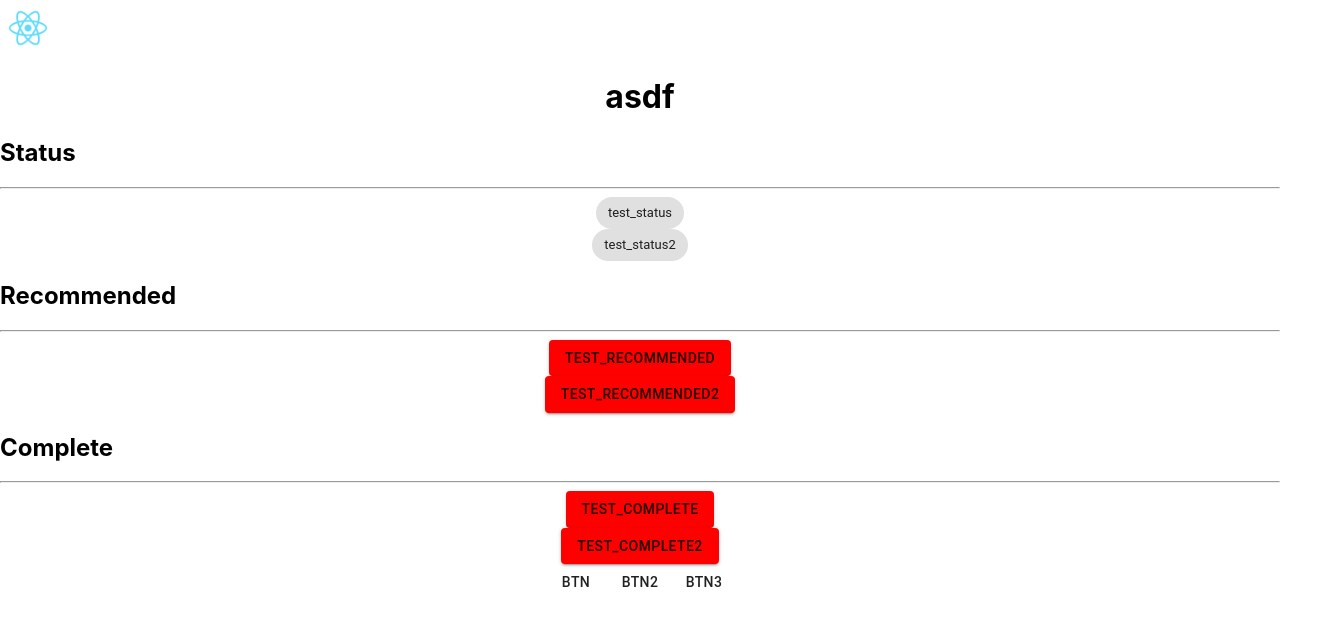
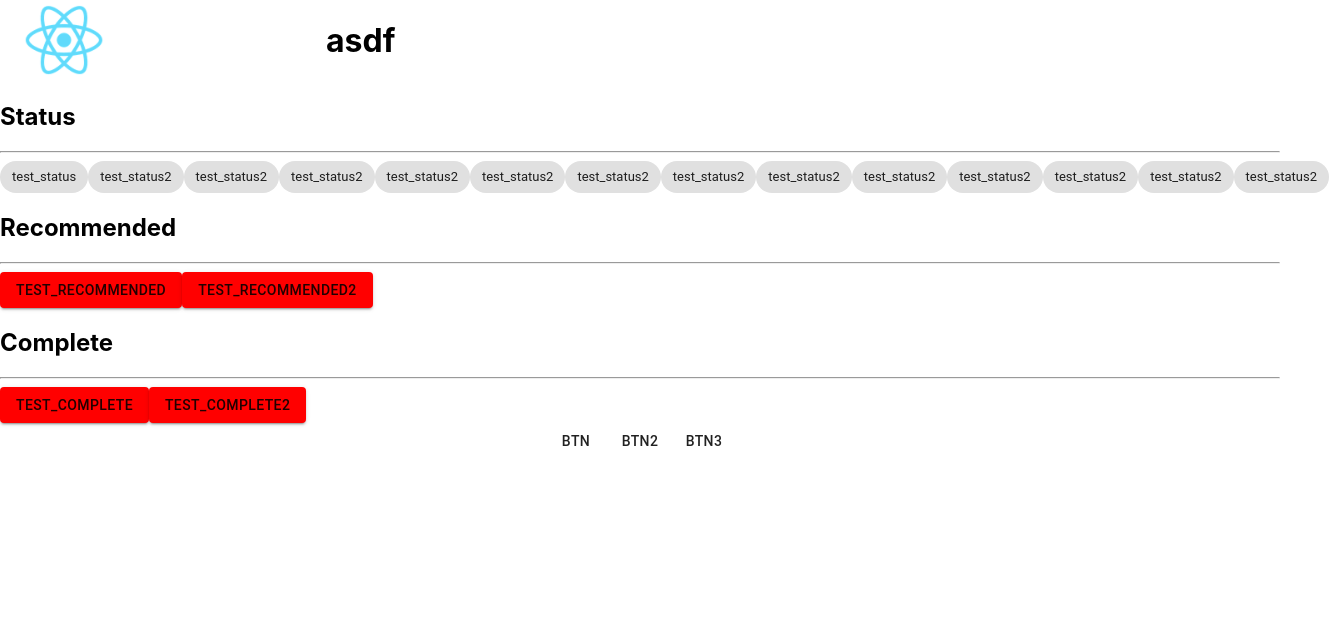
Before and after one commit to punipuni21/HackU_team1, a React (Create React App) app in the folder hacku-team1/: page / in a window 1280 px wide. Shown: the top 626 px of the page, 1329 px wide, since content can reach past the window. Built offline with nearby package versions, Linux system fonts and the light colour scheme.

Commit message:
chipとbuttonを横並びに表示するように変更

```diff
--- a/hacku-team1/src/components/atoms/UserIcon.tsx
+++ b/hacku-team1/src/components/atoms/UserIcon.tsx
@@ -1,17 +1,28 @@
 import React from 'react';
 import { makeStyles } from '@material-ui/core/styles';
 import Avatar from '@material-ui/core/Avatar';
-
+import Container from '@material-ui/core/Container';
 interface Props {
     picture_src: string;
 }
 
 const useStyles = makeStyles((theme) => ({
     root: {
-        display: 'flex',
-        '& > *': {
-            margin: theme.spacing(1),
-        },
+        display: "flex",
+        // display: "inline",
+        // alignItems: "center",
+        // justifyContent: "center",
+        // marginTop: "auto",
+        // margin: 20,
+        // position: 'fixed',
+
+        // top: 100,
+        // left: "auto",
+        // right: "auto",
+    },
+    large: {
+        width: theme.spacing(10),
+        height: theme.spacing(10),
     },
 }));
 
@@ -19,7 +30,9 @@ const UserIcon = (props: Props) => {
     const classes = useStyles();
     return (
         <div className={classes.root}>
-            <Avatar alt="user icon" src={props.picture_src} />
+            <Container maxWidth="sm">
+                <Avatar alt="user icon" src={props.picture_src} className={classes.large} />
+            </Container>
         </div>
     );
 }
--- a/hacku-team1/src/components/atoms/UserName.tsx
+++ b/hacku-team1/src/components/atoms/UserName.tsx
@@ -1,12 +1,20 @@
 import React from 'react';
+import { makeStyles } from '@material-ui/core/styles';
 
 interface Props {
     name: string;
 }
 
+const useStyles = makeStyles((theme) => ({
+    h1: {
+        textAlign: 'left',
+    },
+}));
+
 const UserName = (props: Props) => {
+    const classes = useStyles();
     return (
-        <h1 className="UserName">{props.name}</h1>
+        <h1 className={classes.h1}>{props.name}</h1>
     );
 }
 
--- a/hacku-team1/src/components/molecules/Complete.tsx
+++ b/hacku-team1/src/components/molecules/Complete.tsx
@@ -10,6 +10,9 @@ const useStyles = makeStyles((theme) => ({
     title: {
         textAlign: 'left',
     },
+    parentItem: {
+        display: 'flex',
+    }
 }));
 
 const Complete = (props: Props) => {
@@ -18,8 +21,10 @@ const Complete = (props: Props) => {
         <div>
             <h2 className={classes.title}>Complete</h2>
             <hr></hr>
-            <RecommendButton text={props.text} />
-            <RecommendButton text={props.text + "2"} />
+            <div className={classes.parentItem}>
+                <RecommendButton text={props.text} />
+                <RecommendButton text={props.text + "2"} />
+            </div>
         </div>
     );
 }
--- a/hacku-team1/src/components/molecules/Recommended.tsx
+++ b/hacku-team1/src/components/molecules/Recommended.tsx
@@ -10,6 +10,9 @@ const useStyles = makeStyles((theme) => ({
     title: {
         textAlign: 'left',
     },
+    parentItem: {
+        display: 'flex',
+    }
 }));
 
 const Recommended = (props: Props) => {
@@ -18,8 +21,10 @@ const Recommended = (props: Props) => {
         <div>
             <h2 className={classes.title}>Recommended</h2>
             <hr></hr>
-            <RecommendButton text={props.text} />
-            <RecommendButton text={props.text + "2"} />
+            <div className={classes.parentItem}>
+                <RecommendButton text={props.text} />
+                <RecommendButton text={props.text + "2"} />
+            </div>
         </div>
     );
 }
--- a/hacku-team1/src/components/molecules/Status.tsx
+++ b/hacku-team1/src/components/molecules/Status.tsx
@@ -10,6 +10,9 @@ const useStyles = makeStyles((theme) => ({
     title: {
         textAlign: 'left',
     },
+    parentItem: {
+        display: 'flex',
+    }
 }));
 
 const Status = (props: Props) => {
@@ -18,8 +21,22 @@ const Status = (props: Props) => {
         <div>
             <h2 className={classes.title}>Status</h2>
             <hr></hr>
-            <StatusItem text={props.text} />
-            <StatusItem text={props.text + "2"} />
+            <div className={classes.parentItem}>
+                <StatusItem text={props.text} />
+                <StatusItem text={props.text + "2"} />
+                <StatusItem text={props.text + "2"} />
+                <StatusItem text={props.text + "2"} />
+                <StatusItem text={props.text + "2"} />
+                <StatusItem text={props.text + "2"} />
+                <StatusItem text={props.text + "2"} />
+                <StatusItem text={props.text + "2"} />
+                <StatusItem text={props.text + "2"} />
+                <StatusItem text={props.text + "2"} />
+                <StatusItem text={props.text + "2"} />
+                <StatusItem text={props.text + "2"} />
+                <StatusItem text={props.text + "2"} />
+                <StatusItem text={props.text + "2"} />
+            </div>
         </div>
     );
 }
--- a/hacku-team1/src/components/molecules/User.tsx
+++ b/hacku-team1/src/components/molecules/User.tsx
@@ -1,4 +1,6 @@
 import React from 'react';
+import Grid from '@material-ui/core/Grid';
+
 import UserIcon from '../atoms/UserIcon';
 import UserName from '../atoms/UserName';
 
@@ -11,8 +13,14 @@ interface Props {
 const User = (props: Props) => {
     return (
         <div>
-            <UserIcon picture_src={props.picture_src} />
-            <UserName name={props.name} />
+            <Grid container spacing={3}>
+                <Grid item xs={3}>
+                    <UserIcon picture_src={props.picture_src} />
+                </Grid>
+                <Grid item xs={9}>
+                    <UserName name={props.name} />
+                </Grid>
+            </Grid>
         </div>
     );
 }
```
